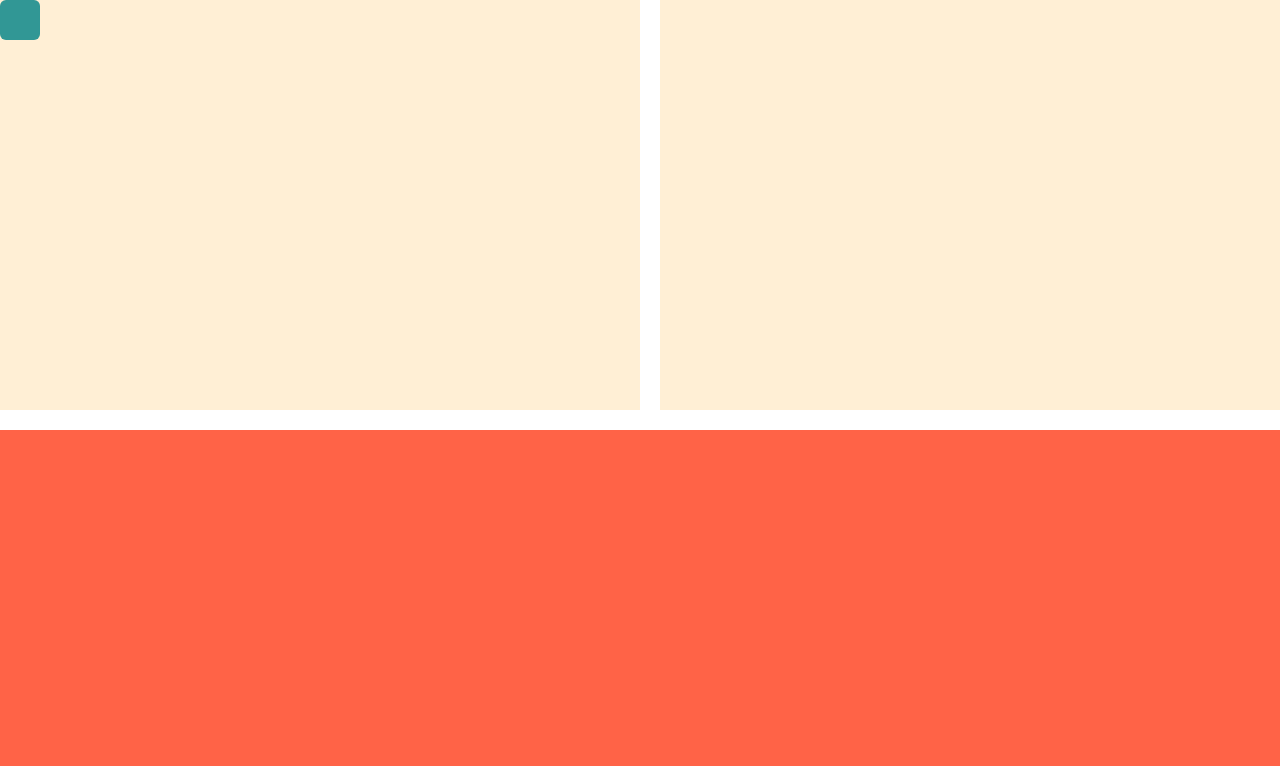
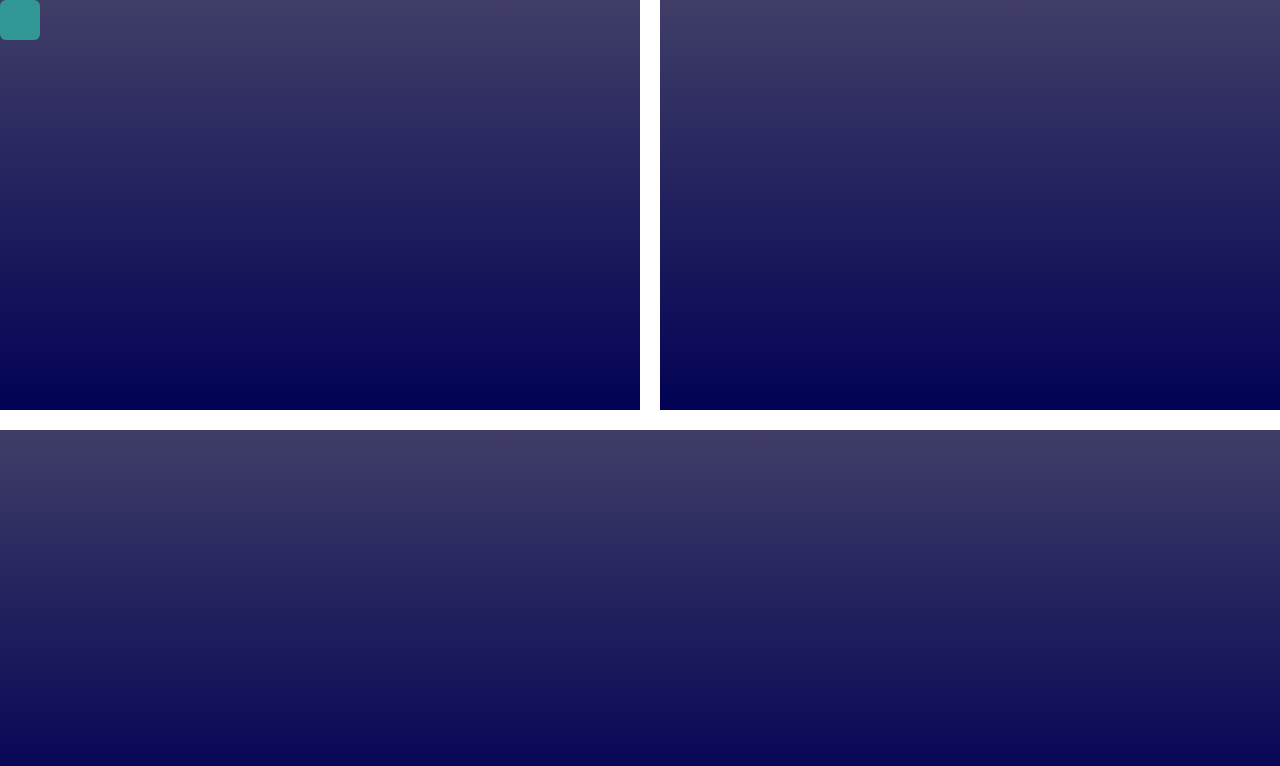
Before and after one commit to jhoh96/weather-app, a React (Create React App) app in the folder client/: page /results_page in a window 1280 px wide. Both pictures are taken after typing "Sample" into the empty fields and a click on the button "Search". Shown: the top 766 px of the page. Built offline with nearby package versions, Linux system fonts and the light colour scheme.

Commit message:
added interface

```diff
--- a/client/src/App.tsx
+++ b/client/src/App.tsx
@@ -10,7 +10,7 @@ function App() {
       <HashRouter>
         <Routes>
           <Route path="/" element={<Main />} />
-          <Route path="/results_page" element={<ResultsPage />} />
+          <Route path="/results_page" element={<ResultsPage/>} />
         </Routes>
       </HashRouter>
     </div>
--- a/client/src/pages/Main.tsx
+++ b/client/src/pages/Main.tsx
@@ -23,6 +23,7 @@ export default function Main() {
   const [searchInput, setSearchInput] = useState("");
   const navigate = useNavigate();
 
+  // for safekeeping: gradient bg styling depending on time of day
   const dayTime =
     "linear-gradient(0deg, rgba(4,81,152,1) 0%, rgba(89,195,255,1) 100%)";
   const afternoon =
@@ -30,7 +31,7 @@ export default function Main() {
   const nightTime =
     "linear-gradient(0deg, rgba(231,84,5,1) 0%, rgba(255,228,42,1) 100%)";
 
-  // States to pass to results page
+  // States/*or props* to pass to results page
   const [data, setData] = useState<any>();
 
   useEffect(() => {
@@ -62,9 +63,7 @@ export default function Main() {
     navigate("results_page", {
       state: {
         data: data,
-        dayTime: dayTime,
-        afterNoon: afternoon,
-        nightTime: nightTime,
+        background: backgroundColor
       },
     });
   };
--- a/client/src/pages/ResultsPage.tsx
+++ b/client/src/pages/ResultsPage.tsx
@@ -1,34 +1,43 @@
 import React, { useState, useEffect } from "react";
-import { useLocation, useNavigate } from "react-router-dom";
+import { useLocation } from "react-router-dom";
 import { Button, Grid, GridItem } from "@chakra-ui/react";
 
+
+export interface ResultsProps {
+  state : {
+    data: any,
+    background: string
+  }
+}
+
 export default function ResultsPage() {
-  const [data, setData] = useState<any>();
-  const { state } = useLocation();
-  // const dayTime:string = state.dayTime
+  // const { state } = useLocation();
+  const location = useLocation();
+  const data = (location as ResultsProps)
+  const [backgroundStyle, setBackgroundStyle] = useState<any>();
+
 
   const handleButtonClick = () => {
-    console.log(data.data);
-    // console.log(dayTime)
+    console.log(backgroundStyle);
   };
 
   useEffect(() => {
-    setData(state);
-  }, [state]);
+    setBackgroundStyle(data.state.background)
+  },[data])
 
   return (
     <div>
       <div className="main-results-div">
         <Grid h="100vh" gap={5}>
-          <GridItem colSpan={2} bg="papayawhip">
+          <GridItem colSpan={2} bg={backgroundStyle}>
             <Button
               colorScheme="teal"
               variant="solid"
               onClick={handleButtonClick}
             />
           </GridItem>
-          <GridItem colSpan={2} bg="papayawhip" />
-          <GridItem colSpan={4} bg="tomato" />
+          <GridItem colSpan={2} bg={backgroundStyle} />
+          <GridItem colSpan={4} bg={backgroundStyle} />
         </Grid>
       </div>
     </div>
```
